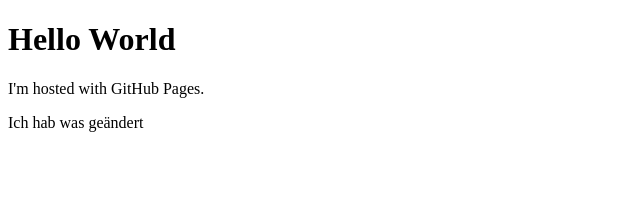
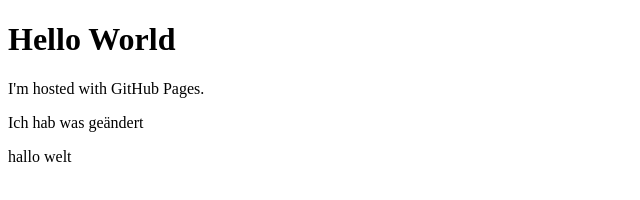
Before and after one commit to AyseKoesekul/Naturst-ck, a plain HTML site: page Naturstück.html in a window 1280 px wide. Shown: the full height of the page, 0-640 px from the left. Drawn offline with Linux system fonts and the light colour scheme.

Commit message:
Update Naturstück.html

```diff
--- a/Naturstück.html
+++ b/Naturstück.html
@@ -1,8 +1,13 @@
 <!DOCTYPE html>
 <html>
+
 <body>
-<h1>Hello World</h1>
-<p>I'm hosted with GitHub Pages.</p>
-Ich hab was geändert
+    <h1>Hello World</h1>
+    <p>I'm hosted with GitHub Pages.</p>
+    Ich hab was geändert
+    <p>
+        hallo welt
+    </p>
 </body>
+
 </html>
```
